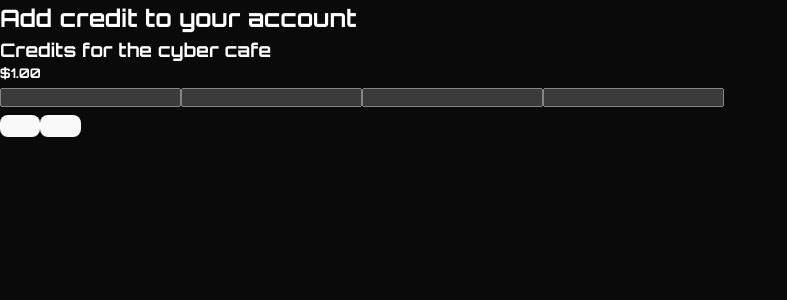
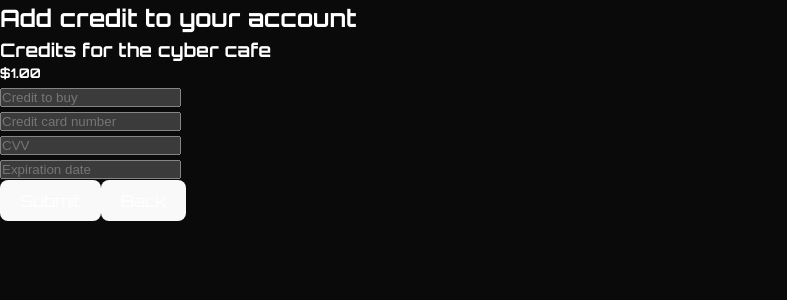
Before and after one commit to Ritvik2205/hackcmu-cybercafe, a React (Vite) app in the folder frontend/: page /payment in a window 1280 px wide. Shown: the top 300 px of the page, without its empty margins (0-787 px from the left). Built offline with nearby package versions, Linux system fonts and the light colour scheme; no server answers.

Commit message:
lets roll

```diff
--- a/frontend/src/pages/Payment.tsx
+++ b/frontend/src/pages/Payment.tsx
@@ -1,7 +1,6 @@
 import { SignUp, SignedOut, SignedIn } from '@clerk/clerk-react'
 import { useNavigate } from 'react-router-dom';
 import React, { useRef, useState, useEffect} from 'react';
-import axios from 'axios';
 import { useAuth } from "@clerk/clerk-react";
 
 interface TextFieldProps {
@@ -74,6 +73,11 @@ const Payment: React.FC = () => {
       }
   });
 
+  const goHome=(()=>{
+    const navigate = useNavigate();
+    navigate('/');
+  });
+
   return (<section>
     <div className="product">
       <h2>Add credit to your account</h2>
@@ -81,30 +85,41 @@ const Payment: React.FC = () => {
       <h3>Credits for the cyber cafe</h3>
       <h5>$1.00</h5>
       </div>
+      <div>
       <TextField
       id='quantity'
       value={inputValue}
       onChange={textChange}
-      type='text'/>
+      type='text'
+      placeholder='Credit to buy'/>
+      </div>
+      <div>
       <TextField
       id='credit_card'
       value={creditCard}
       onChange={textChangeCredit}
-      type='text'/>
+      type='text'
+      placeholder='Credit card number'/>
+      </div>
+      <div>
       <TextField
       id='cvv'
       value={CVV}
       onChange={textChangeCVV}
-      type='text'/>
+      type='text'
+      placeholder='CVV'/>
+      </div>
       <TextField
       id='exp_date'
       value={expDate}
       onChange={textChangeexp}
-      type='text'/>
+      type='text'
+      placeholder='Expiration date'/>
     </div>
     <button type="submit" onClick={processPayment}>
+      Submit
     </button>
-    <button type="back"></button>
+    <button type="back" onClick={goHome}>Back</button>
   </section>);
 };
 
```
Also changed, not shown: 1 other file (tests, documents, lock files or other folders).
